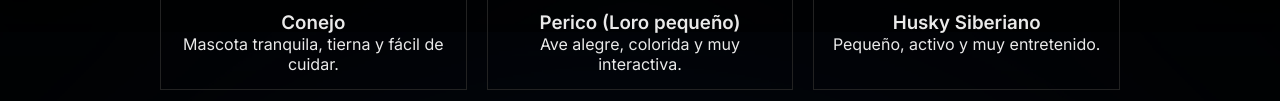
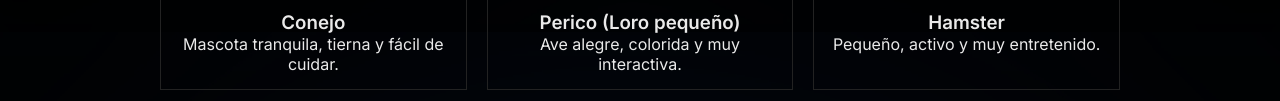
Before and after one commit to nuz777/portafolio-de-estudiante, a plain HTML site: page mascotas.html in a window 1280 px wide. Shown: the part 768-869 px from the top of the page. Drawn offline with Linux system fonts and the light colour scheme.

Commit message:
optimizacion_vaga1.0.1

```diff
--- a/mascotas.html
+++ b/mascotas.html
@@ -51,7 +51,7 @@
 
         <div class="card fade-in">
           <img src="public/img/imghamster.jpg" />
-          <h3>Husky Siberiano</h3>
+          <h3> Hamster </h3>
           <p>Pequeño, activo y muy entretenido.</p>
         </div>
       </section>
```
